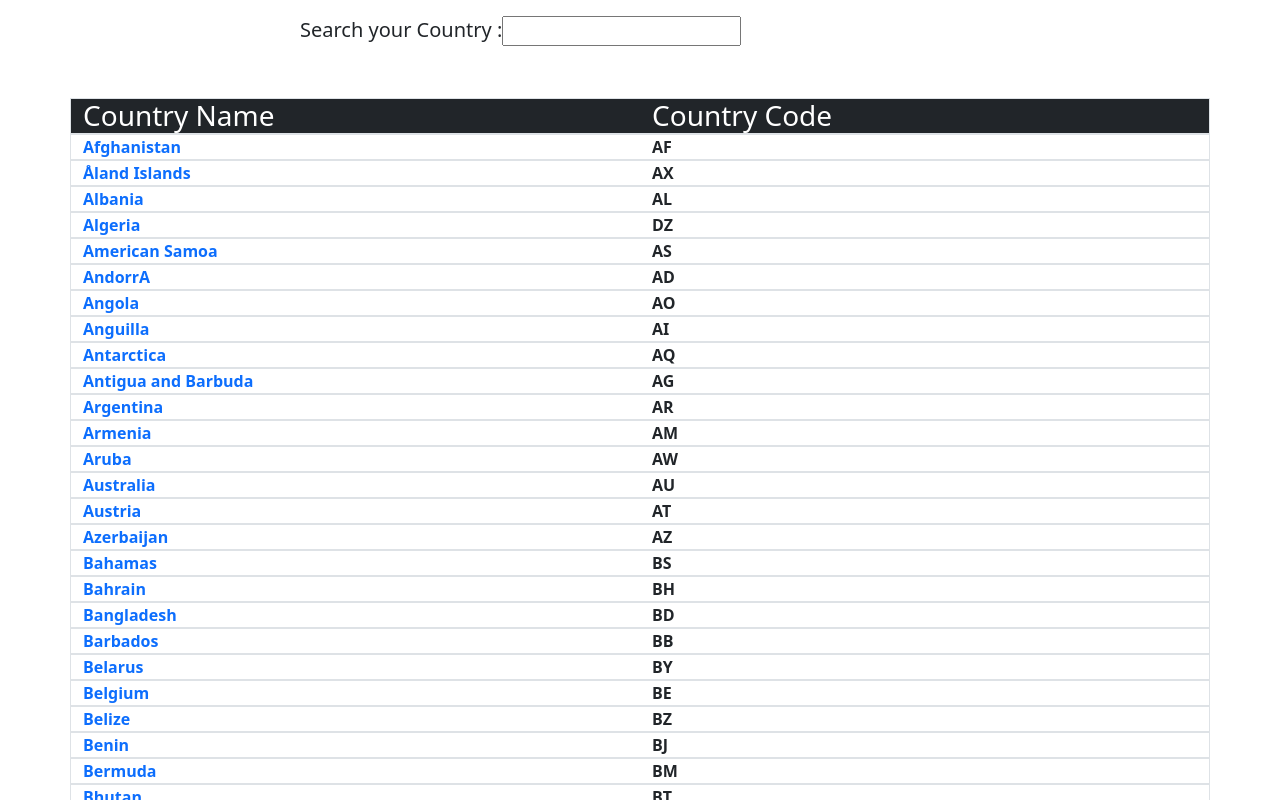
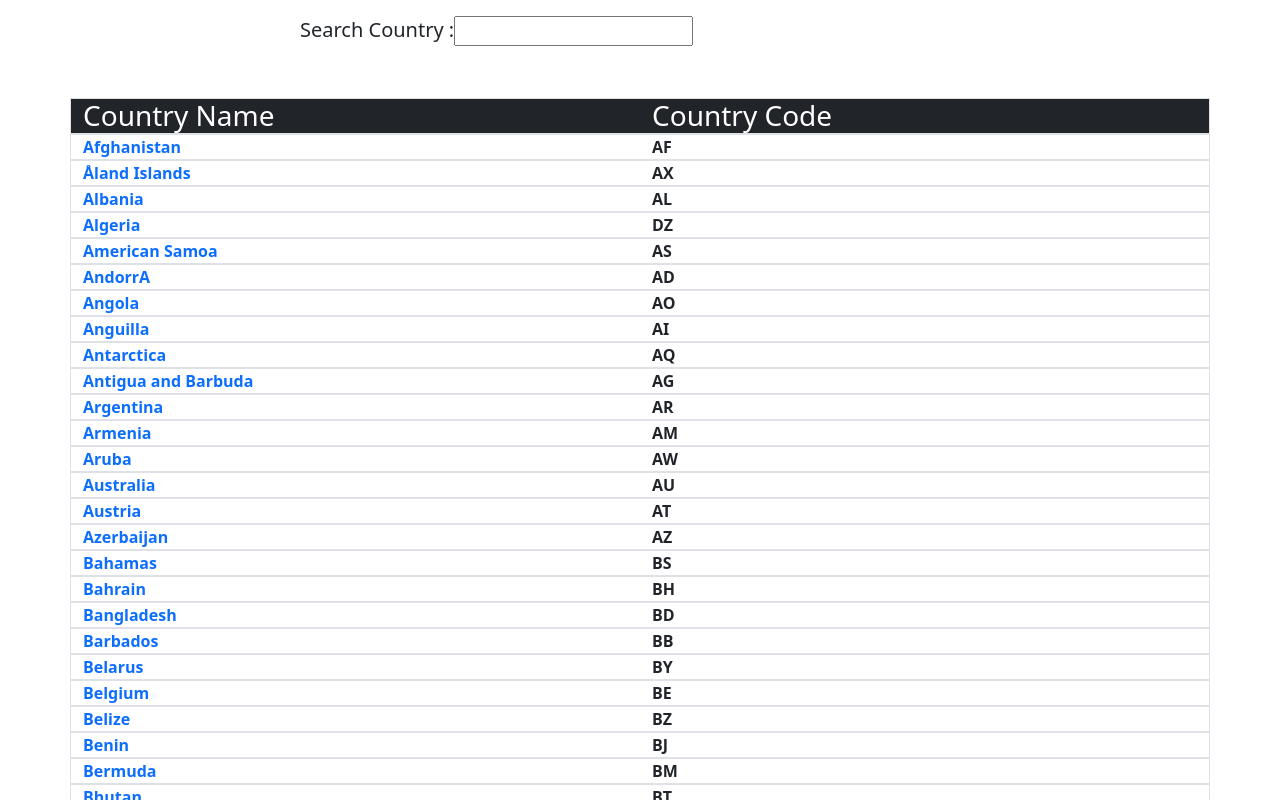
Before and after one commit to KaleeswaraKumard/Demo_project, a React (Create React App) app: page / in a window 1280 px wide. Shown: the top 800 px of the page. Built offline with nearby package versions, Linux system fonts and the light colour scheme.

Commit message:
Changed the label

```diff
--- a/src/App.js
+++ b/src/App.js
@@ -53,7 +53,7 @@ class myApp extends Component{
     return(
          <div>
             <div className="margin-left mt-3 mb-5" >
-              <label htmlFor="Search" className="h5 mr-4">Search your Country : </label>
+              <label htmlFor="Search" className="h5 mr-4">Search Country : </label>
               <input type="text" value={this.state.changeMe} onChange={this.showValue}/>
             </div>
             <div className="container" >
```
